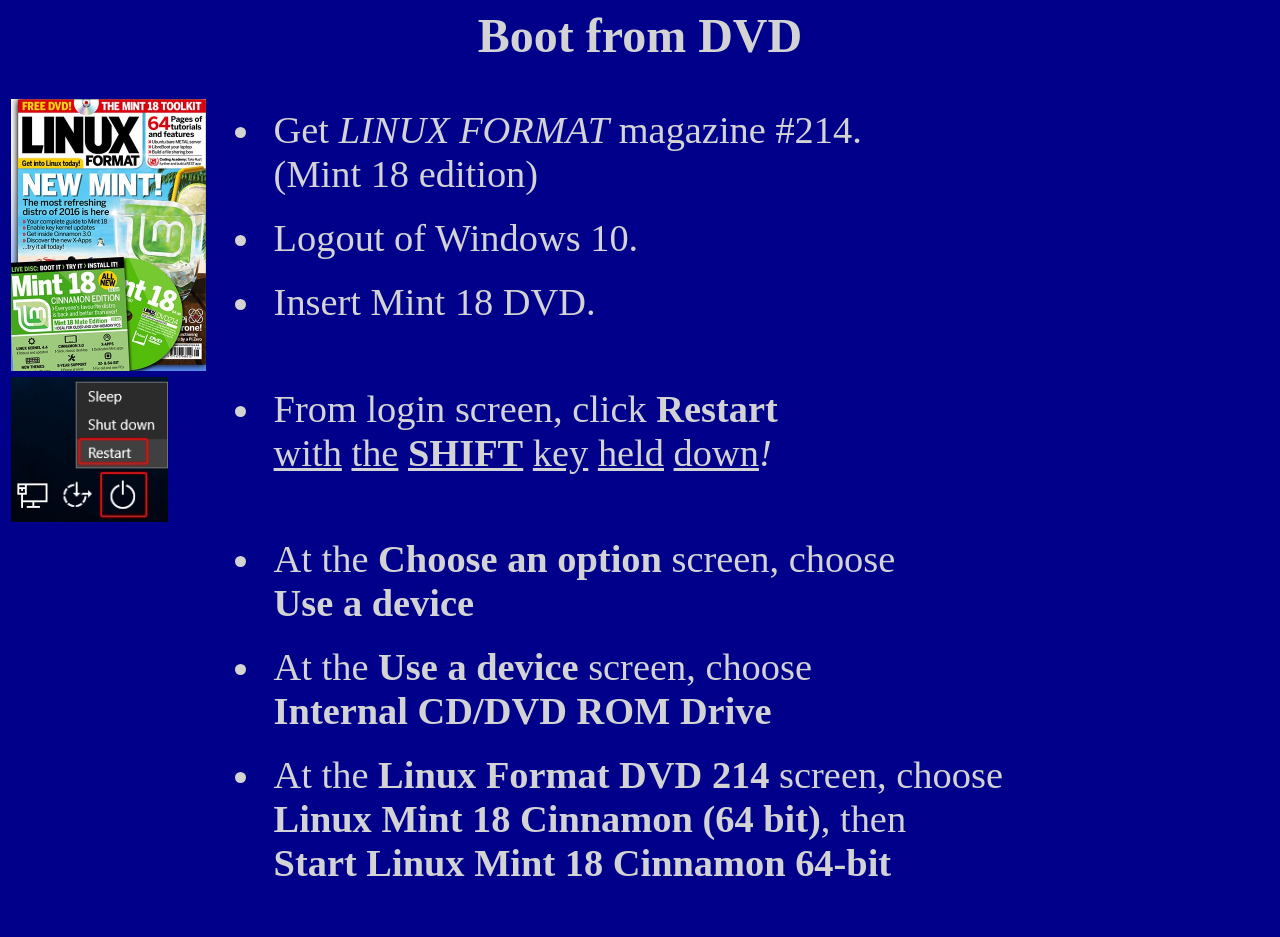
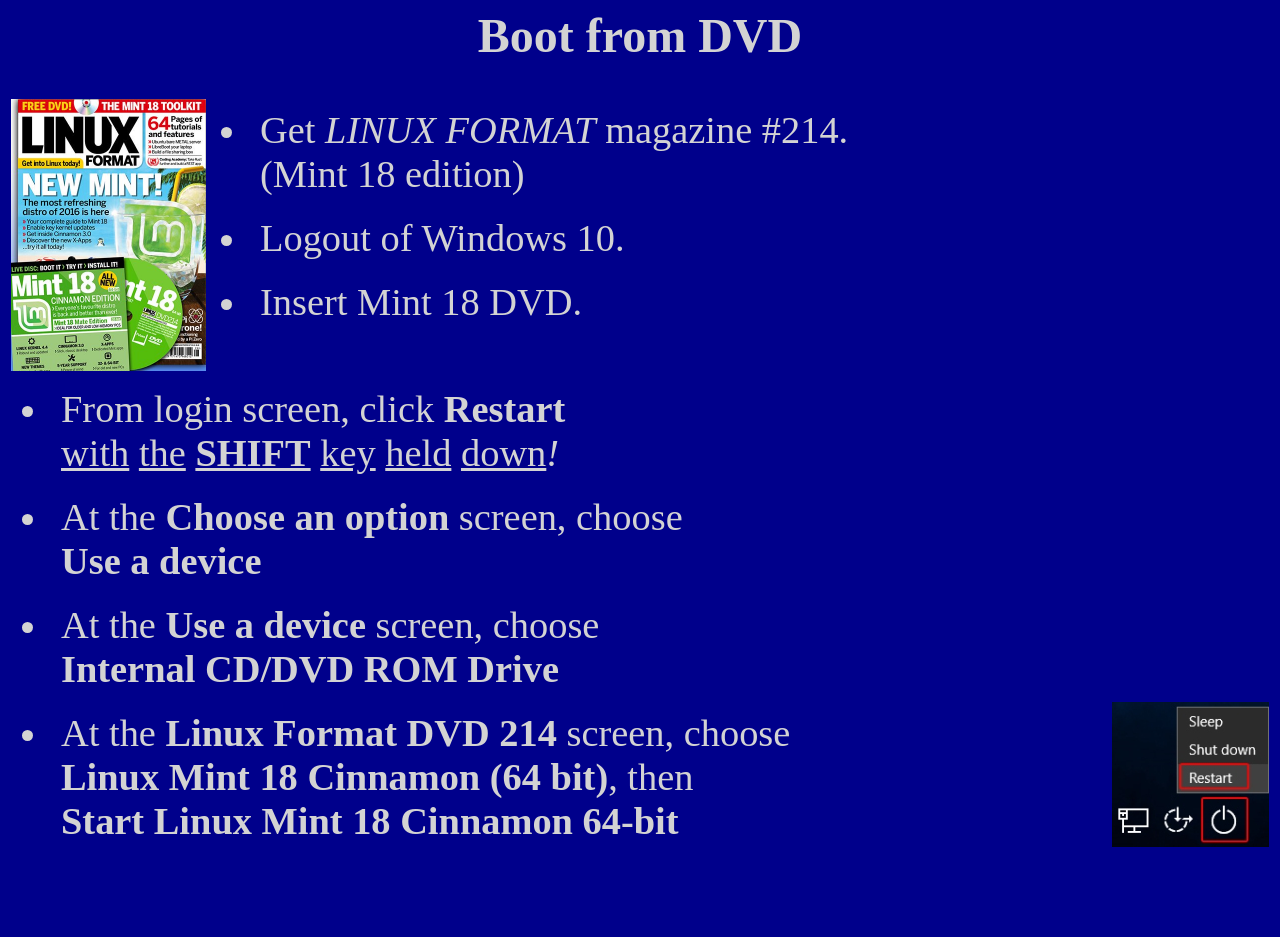
Before and after one commit to yourUncleMike/lunch-n-learn_2016-09, a plain HTML site: page boot_DVD.html in a window 1280 px wide. After the commit the page ends 902 px from the top, so only its background shows below. Drawn offline with Linux system fonts and the light colour scheme.

Commit message:
2016-09-14 Fancier boot DVD slide.

```diff
--- a/boot_DVD.html
+++ b/boot_DVD.html
@@ -13,13 +13,15 @@
  <h1>Boot from DVD</h1>
  <table>
   <tr>
-   <td>
-    <span class="tooltip"><span class="tooltiptext"><img src="images/LinuxFORMAT_214_cover.png" /></span>
-    <img src="images/LinuxFORMAT_214_cover.png" width="195" height="272" />
+   <td width="10%">
+    <span class="tooltip">
+     <span class="tooltiptext">
+      <img src="images/LinuxFORMAT_214_cover.png" />
+     </span>
+     <img src="images/LinuxFORMAT_214_cover.png" width="195" height="272" />
+    </span>
    </td>
-</span>
-   <td>&nbsp;</td>
-   <td>
+   <td colspan="3">
     <ul>
      <li>Get <i>LINUX FORMAT</i> magazine #214.<br>(Mint 18 edition)</li>
      <li>Logout of Windows 10.</li>
@@ -28,23 +30,17 @@
    </td>
   </tr>
   <tr>
-   <td><img src="images/shift-Restart.png" /></td>
-   <td>&nbsp;</td>
-   <td>
+   <td colspan="3">
     <ul>
      <li>From login screen, click <b>Restart</b><br><u>with</u> <u>the</u> <b><u>SHIFT</u></b> <u>key</u> <u>held</u> <u>down</u><i>!</i></li>
-    </ul>
-   </td>
-  </tr>
-  <tr>
-   <td></td><td></td>
-   <td>
-    <ul>
      <li>At the <b>Choose an option</b> screen, choose<br><b>Use a device</b></li>
      <li>At the <b>Use a device</b> screen, choose<br><b>Internal CD/DVD ROM Drive</b></li>
      <li>At the <b>Linux Format DVD 214</b> screen, choose<br><b>Linux Mint 18 Cinnamon (64 bit)</b>, then<br><b>Start Linux Mint 18 Cinnamon 64-bit</b></li>
     </ul>
    </td>
+   <td width="10%" valign="bottom">
+    <img src="images/shift-Restart.png" /><br>&nbsp;</td>
+   </td>
   </tr>
  </table>
 </body>
```
